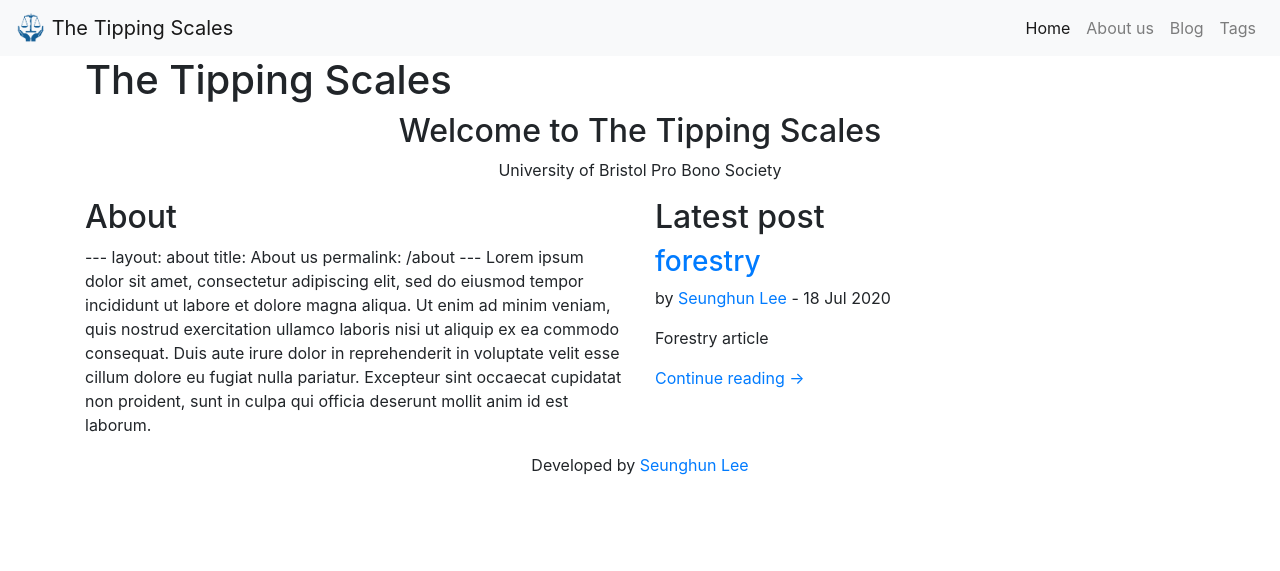
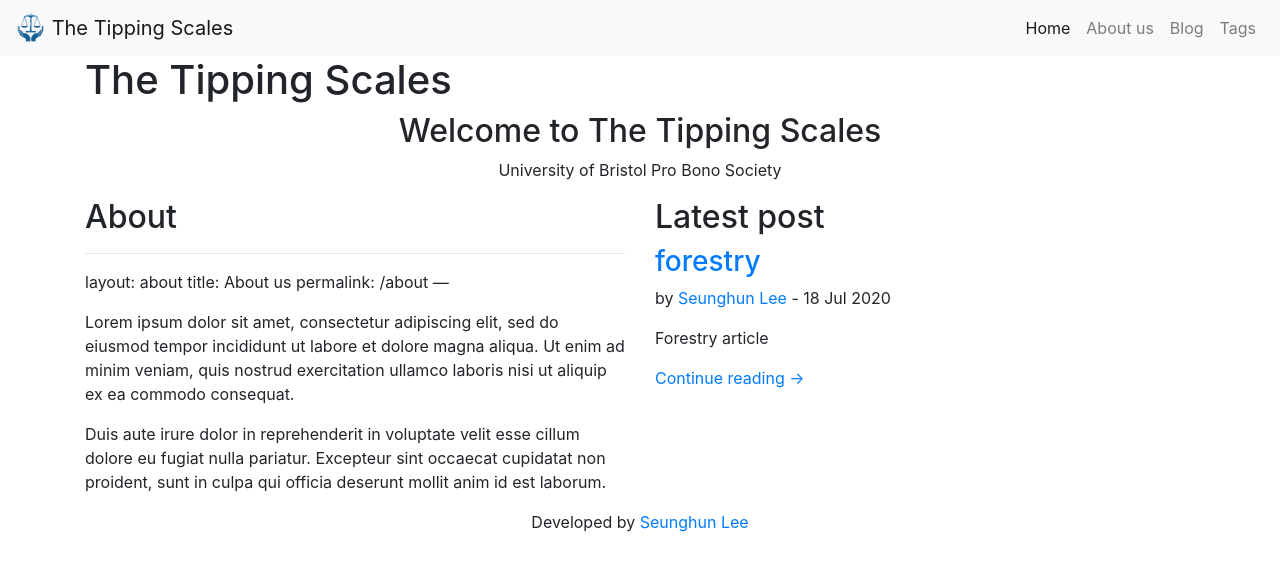
Before and after one commit to thetippingscales/thetippingscales.github.io, a Jekyll site: the page built from index.html, in a window 1280 px wide. Shown: the top 571 px of the page. Built offline with Jekyll 4.4.1, drawn with Linux system fonts in a browser that asks for light colours; part of the change alters nothing that is shown.

```diff
--- a/index.html
+++ b/index.html
@@ -2,9 +2,11 @@
 layout: default
 title: Home
 ---
-{% capture short-about %}
+{% capture long-about %}
   {% include_relative about.md %}
 {% endcapture %}
+
+{% assign short-about = long-about | markdownify | %}
 
 <header>
   <h1 class="header">The Tipping Scales</h1>
```
